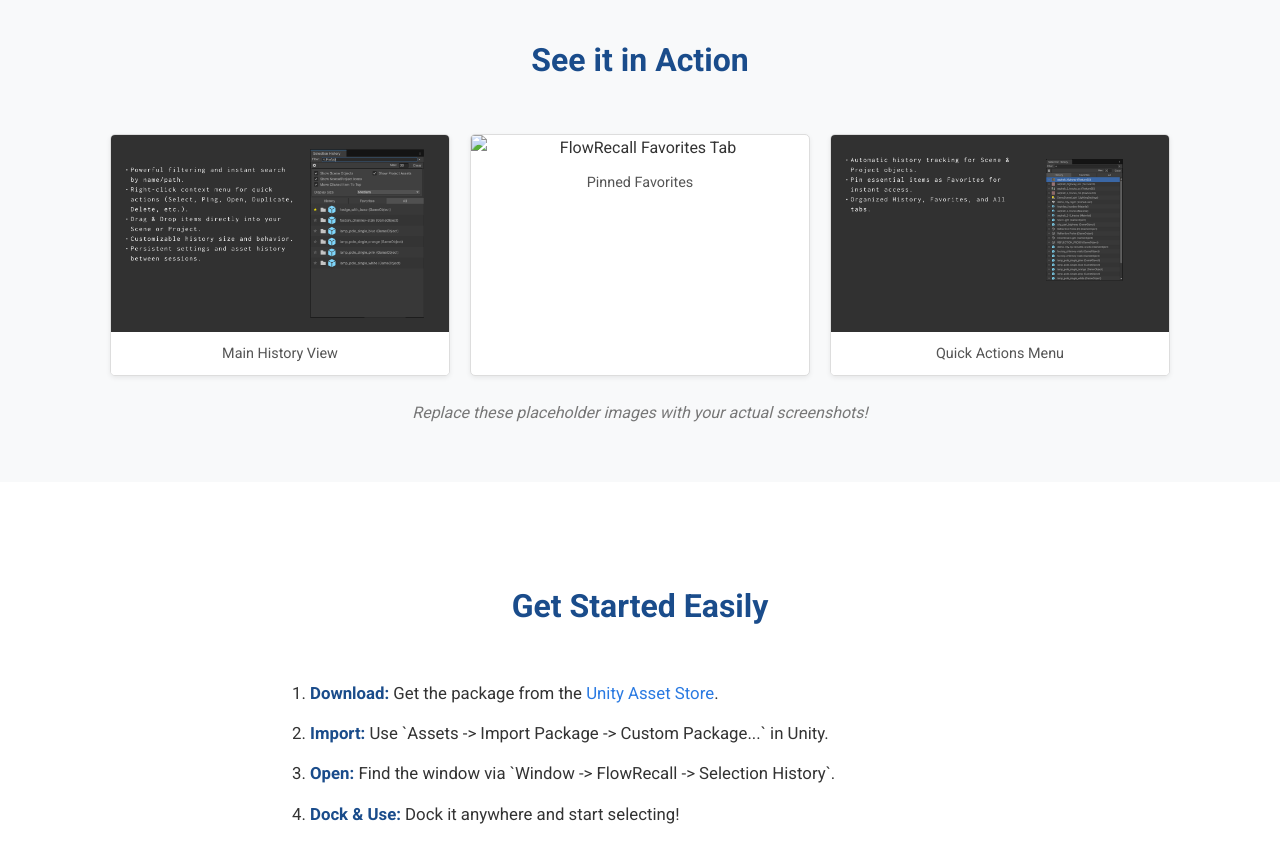
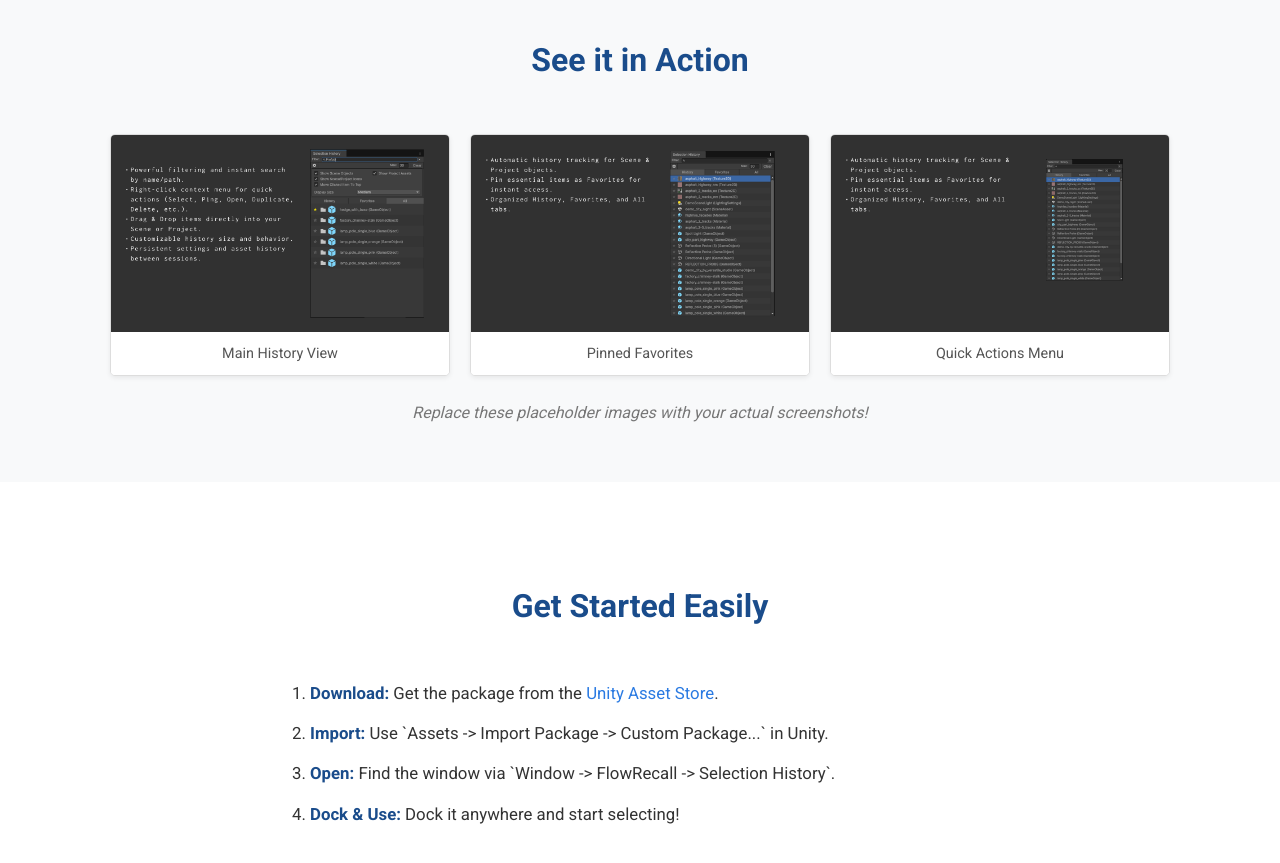
Before and after one commit to FaisalAzizi1/FlowRecall, a plain HTML site: page index.html in a window 1280 px wide. Shown: the part 2099-2962 px from the top of the page. Drawn offline with Linux system fonts and the light colour scheme.

Commit message:
Update index.html

```diff
--- a/index.html
+++ b/index.html
@@ -427,7 +427,7 @@
                         <figcaption>Main History View</figcaption>
                     </figure>
                      <figure>
-                        <img src="FlowRecall/Images/on.png" alt="FlowRecall Favorites Tab">
+                        <img src="FlowRecall/Images/one.png" alt="FlowRecall Favorites Tab">
                          <figcaption>Pinned Favorites</figcaption>
                     </figure>
                      <figure>
```
